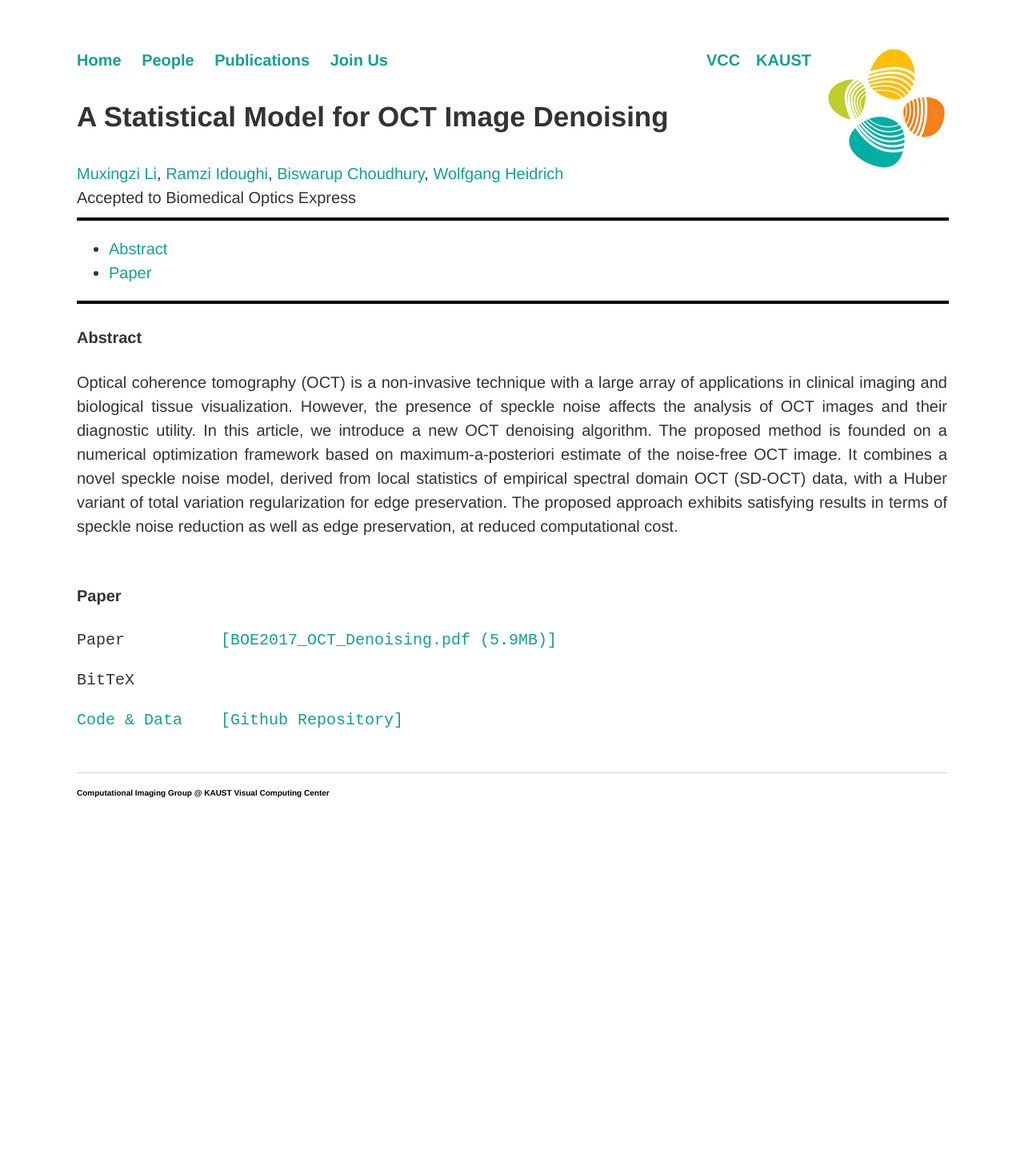
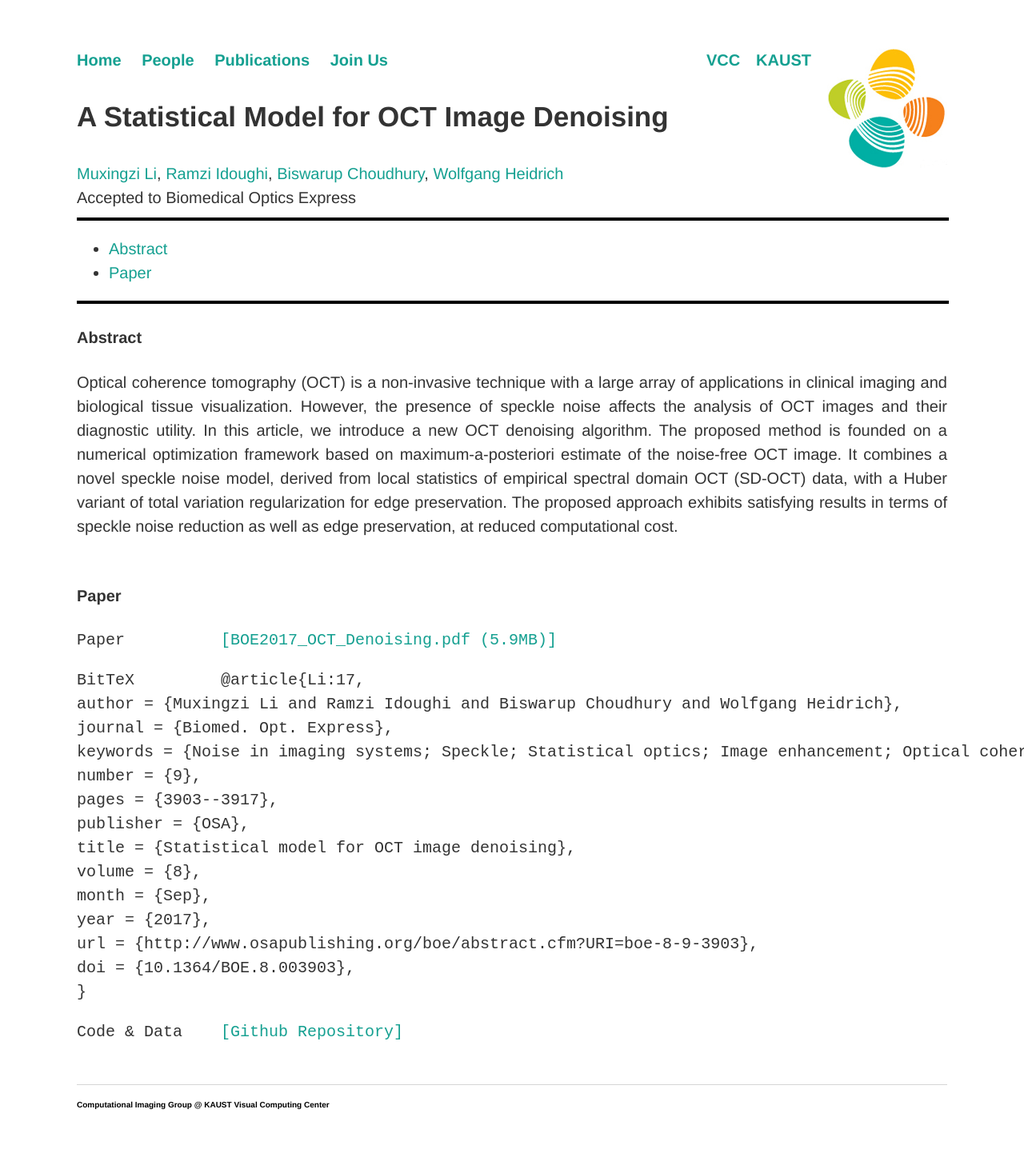
Before and after one commit to vccimaging/vccimaging.github.io, a Jekyll site: the page built from Publications/Li2017OCTD/index.html, in a window 1280 px wide. Shown: the whole page at 80% size. Built offline with Jekyll 4.4.1, drawn with Linux system fonts in a browser that asks for light colours; before the commit the page ends 1067 px from its top, so only the background shows below that.

Commit message:
Update index.html

```diff
--- a/Publications/Li2017OCTD/index.html
+++ b/Publications/Li2017OCTD/index.html
@@ -36,7 +36,7 @@ edge preservation, at reduced computational cost. <br><br>
 
 <h4 id="paper">Paper</h4>
 <pre class="tab">Paper          <a href="BOE2017_OCT_Denoising.pdf">[BOE2017_OCT_Denoising.pdf (5.9MB)]</a></pre>
-<pre class="tab", style = "width:200">BitTeX         <a @article{Li:17,
+<pre class="tab", style = "width:200">BitTeX         @article{Li:17,
 author = {Muxingzi Li and Ramzi Idoughi and Biswarup Choudhury and Wolfgang Heidrich},
 journal = {Biomed. Opt. Express},
 keywords = {Noise in imaging systems; Speckle; Statistical optics; Image enhancement; Optical coherence tomography},
@@ -49,7 +49,7 @@ month = {Sep},
 year = {2017},
 url = {http://www.osapublishing.org/boe/abstract.cfm?URI=boe-8-9-3903},
 doi = {10.1364/BOE.8.003903},
-}</a></pre>
+}</pre>
 <pre class="tab">Code & Data    <a href="https://github.com/vccimaging/OCTDenoising">[Github Repository]</a></pre> <br>
 
 </div>
```
